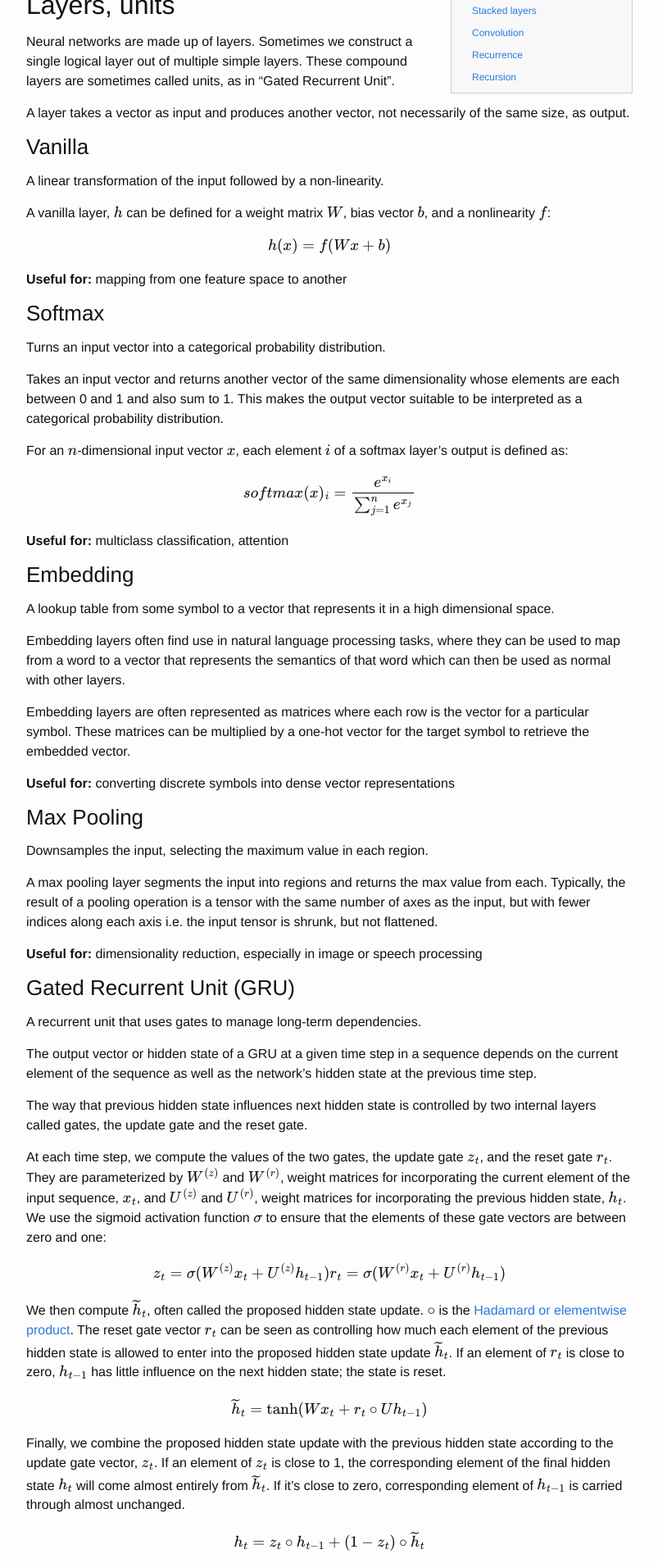
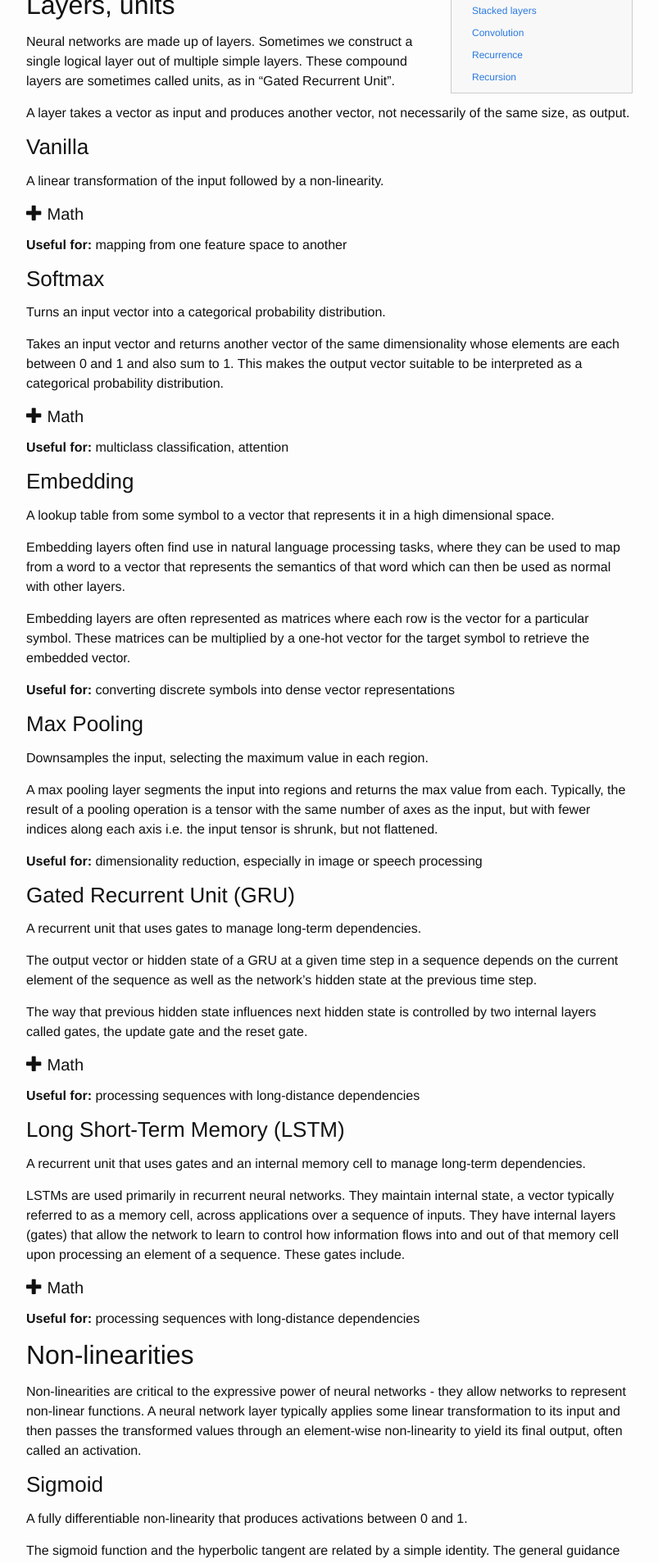
Before and after one commit to GradySimon/neural-network-building-blocks, a Jekyll site: the page built from index.md, in a window 1280 px wide. Shown: the part 427-2334 px from the top of the page at 82% size, without its empty margins (238-1041 px from the left). Built offline with Jekyll 4.4.1, drawn with Linux system fonts in a browser that asks for light colours; nearby versions of some CDN libraries; formulas are drawn with MathJax 3; some of the changed text lies outside the part shown.

Commit message:
Add collapsible math sections

```diff
--- /dev/null
+++ b/_includes/end-collapse.html
@@ -0,0 +1,2 @@
+  </div>
+</div>
--- a/_includes/head.html
+++ b/_includes/head.html
@@ -6,19 +6,21 @@
   <title>{% if page.title %}{{ page.title }}{% else %}{{ site.title }}{% endif %}</title>
   <meta name="description" content="{% if page.excerpt %}{{ page.excerpt | strip_html | strip_newlines | truncate: 160 }}{% else %}{{ site.description }}{% endif %}">
 
+  <!-- JQuery -->
+  <script src="https://ajax.googleapis.com/ajax/libs/jquery/1.11.3/jquery.min.js"></script>
+  <script src="https://ajax.googleapis.com/ajax/libs/jqueryui/1.11.4/jquery-ui.min.js"></script>
+
   <!-- Bootstrap -->
   <link rel="stylesheet" href="https://maxcdn.bootstrapcdn.com/bootstrap/3.3.6/css/bootstrap.min.css" integrity="sha384-1q8mTJOASx8j1Au+a5WDVnPi2lkFfwwEAa8hDDdjZlpLegxhjVME1fgjWPGmkzs7" crossorigin="anonymous">
-  <link rel="stylesheet" href="https://maxcdn.bootstrapcdn.com/bootstrap/3.3.6/css/bootstrap-theme.min.css" integrity="sha384-fLW2N01lMqjakBkx3l/M9EahuwpSfeNvV63J5ezn3uZzapT0u7EYsXMjQV+0En5r" crossorigin="anonymous">
+  <!-- <link rel="stylesheet" href="https://maxcdn.bootstrapcdn.com/bootstrap/3.3.6/css/bootstrap-theme.min.css" integrity="sha384-fLW2N01lMqjakBkx3l/M9EahuwpSfeNvV63J5ezn3uZzapT0u7EYsXMjQV+0En5r" crossorigin="anonymous">  -->
   <script src="https://maxcdn.bootstrapcdn.com/bootstrap/3.3.6/js/bootstrap.min.js" integrity="sha384-0mSbJDEHialfmuBBQP6A4Qrprq5OVfW37PRR3j5ELqxss1yVqOtnepnHVP9aJ7xS" crossorigin="anonymous"></script>
 
   <link rel="stylesheet" href="{{ "/css/main.css" | prepend: site.baseurl }}">
+  <link rel="stylesheet" href="{{ "/css/building-blocks.css" | prepend: site.baseurl }}">
   <link type="text/css" rel="stylesheet" href="{{ "/css/jquery.tocify.css" | prepend: site.baseurl }}" />
 
   <link rel="canonical" href="{{ page.url | replace:'index.html','' | prepend: site.baseurl | prepend: site.url }}">
   <link rel="alternate" type="application/rss+xml" title="{{ site.title }}" href="{{ "/feed.xml" | prepend: site.baseurl | prepend: site.url }}">
-
-  <script src="https://ajax.googleapis.com/ajax/libs/jquery/1.11.3/jquery.min.js"></script>
-  <script src="https://ajax.googleapis.com/ajax/libs/jqueryui/1.11.4/jquery-ui.min.js"></script>
 
 
   <script type="text/javascript" async src="//cdn.mathjax.org/mathjax/latest/MathJax.js?config=TeX-MML-AM_CHTML"></script>
--- /dev/null
+++ b/_includes/start-collapse.html
@@ -0,0 +1,5 @@
+<div class="collapsible-section">
+  <h4 class="collapse-header" data-toggle="collapse" href="#{{ include.id }}" aria-expanded="false" aria-controls  ="{{ include.id }}">
+    <span class="glyphicon glyphicon-plus" aria-hidden="true"></span> {{ include.title }}
+  </h4>
+  <div class="collapse {{ include.class }}" id="{{ include.id }}" markdown="1">
--- /dev/null
+++ b/css/building-blocks.css
@@ -0,0 +1,10 @@
+.collapse-header {
+
+}
+
+.math {
+    border-left: 2px solid;
+    margin: 0px 0px 10px 5px;
+    padding: 5px 10px 5px 10px;
+    background-color: #f8f8f8;
+}
--- a/index.md
+++ b/index.md
@@ -20,9 +20,12 @@ A layer takes a vector as input and produces another vector, not necessarily of
 ### Vanilla
 A linear transformation of the input followed by a non-linearity.
 
-A vanilla layer, $$h$$ can be defined for a weight matrix $$W$$, bias vector $$b$$, and a nonlinearity $$f$$:
+{% include start-collapse.html id="vanilla-math" class="math" title="Math" %}
+A vanilla layer $$h$$ can be defined for a weight matrix $$W$$, bias vector $$b$$, and a nonlinearity $$f$$:
 
 $$h(x) = f(Wx + b)$$
+
+{% include end-collapse.html %}
 
 **Useful for:** mapping from one feature space to another
 
@@ -31,9 +34,12 @@ Turns an input vector into a categorical probability distribution.
 
 Takes an input vector and returns another vector of the same dimensionality whose elements are each between 0 and 1 and also sum to 1. This makes the output vector suitable to be interpreted as a categorical probability distribution.
 
+{% include start-collapse.html id="softmax-math" class="math" title="Math" %}
 For an $$n$$-dimensional input vector $$x$$, each element $$i$$ of a softmax layer's output is defined as:
 
 $$softmax(x)_i = \frac{e^{x_i}}{\sum_{j=1}^n e^{x_j}}$$
+
+{% include end-collapse.html %}
 
 **Useful for:** multiclass classification, attention
 
@@ -61,6 +67,7 @@ The output vector or hidden state of a GRU at a given time step in a sequence de
 
 The way that previous hidden state influences next hidden state is controlled by two internal layers called gates, the update gate and the reset gate.
 
+{% include start-collapse.html id="gru-math" class="math" title="Math" %}
 At each time step, we compute the values of the two gates, the update gate $$z_t$$, and the reset gate $$r_t$$. They are parameterized by $$W^{(z)}$$ and $$W^{(r)}$$, weight matrices for incorporating the current element of the input sequence, $$x_t$$, and $$U^{(z)}$$ and $$U^{(r)}$$, weight matrices for incorporating the previous hidden state, $$h_t$$. We use the sigmoid activation function $$\sigma$$ to ensure that the elements of these gate vectors are between zero and one:
 
 $$
@@ -80,6 +87,8 @@ $$
 h_t = z_t \circ h_{t-1} + (1 - z_t) \circ \widetilde{h}_t
 $$
 
+{% include end-collapse.html %}
+
 **Useful for:** processing sequences with long-distance dependencies
 
 ### Long Short-Term Memory (LSTM)
@@ -87,6 +96,7 @@ A recurrent unit that uses gates and an internal memory cell to manage long-term
 
 LSTMs are used primarily in recurrent neural networks. They maintain internal state, a vector typically referred to as a memory cell, across applications over a sequence of inputs. They have internal layers (gates) that allow the network to learn to control how information flows into and out of that memory cell upon processing an element of a sequence. These gates include.
 
+{% include start-collapse.html id="lstm-math" class="math" title="Math" %}
 At each time step, we compute the values of the three gates, the input gate $$i_t$$, the forget gate $$f_t$$, and the output gate $$o_t$$ for an input element $$x_t$$ and the previous hidden state $$h_{t-1}$$. These gates are parameterized by $$W^{(i)}$$, $$W^{(f)}$$, and $$W^{(o)}$$, weight matrices for incorporating the current element of the input sequence, and by $$U^{(i)}$$, $$U^{(f)}$$, and $$U^{(o)}$$, weight matrices for incorporating the previous hidden state:
 
 $$
@@ -107,6 +117,8 @@ Finally, we compute the new hidden state $$h_t$$. The output gate $$o_t$$ contro
 
 $$ h_t = o_t \circ tanh(c_t) $$
 
+{% include end-collapse.html %}
+
 **Useful for:** processing sequences with long-distance dependencies
 
 ## Non-linearities
@@ -117,18 +129,24 @@ A fully differentiable non-linearity that produces activations between 0 and 1.
 
 The sigmoid function and the hyperbolic tangent are related by a simple identity. The general guidance is to use the hyperbolic tangent instead of the signmoid except when one specifically needs activations between 0 and 1. See [jpmuc's answer at Cross Validated](http://stats.stackexchange.com/a/101563) for more details.
 
-The sigmoid function, often denotes $$\sigma$$ is defined for a scalar $$x$$ as:
+{% include start-collapse.html id="sigmoid-math" class="math" title="Math" %}
+The sigmoid function, often denoted $$\sigma$$, is defined for a scalar $$x$$ as:
 
 $$ \sigma(x) = \frac{1}{1 + e^{-x}} $$
+
+{% include end-collapse.html %}
 
 **Useful for:** any time you need activations between 0 and 1, for example if the output will be interpreted as a probability or as a gate.
 
 ### Hyperbolic Tangent (tanh)
 A fully differentiable non-linearity that produces activations between -1 and 1.
 
+{% include start-collapse.html id="tanh-math" class="math" title="Math" %}
 The hyperbolic tangent $$tanh$$ can be defined for a scalar $$x$$ as:
 
 $$ tanh(x) = \frac{e^{2x} - 1}{e^{2x} + 1} $$
+
+{% include end-collapse.html %}
 
 **Useful for:** Just about any time you need a non-linearity and the -1 to 1 output range is acceptable for the domain.
 
@@ -137,9 +155,12 @@ A non-linearity that is simply the max of 0 and the input.
 
 The rectifier is useful for avoiding the vanishing gradient problem. The gradient of a rectifier is either 0 or 1, so as error messages flow through it, they are either passed through unchanged, or zeroed out.
 
+{% include start-collapse.html id="rectifier-math" class="math" title="Math" %}
 The rectifier can be defined for a scalar $$x$$ as:
 
 $$ f(x) = max(0, x) $$
+
+{% include end-collapse.html %}
 
 **Useful for:** deep networks, like recurrent networks over long sequences or deep convolution networks
 
```
Also changed, not shown: other parts of _includes/head.html (+10 -0 lines).
